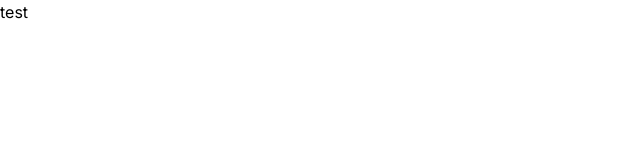
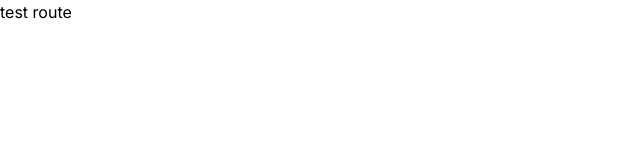
Before and after one commit to NazmulAlamShawon/nextjs-app, a Next.js app: page / in a window 1280 px wide. Shown: the top 160 px of the page, without its empty margins (0-640 px from the left). Built offline with nearby package versions, Linux system fonts and the light colour scheme.

Commit message:
Update page.tsx

```diff
--- a/app/page.tsx
+++ b/app/page.tsx
@@ -3,7 +3,7 @@ import React from 'react'
 const page = () => {
   return (
     <div>
-      <h1>  test</h1>
+      <h1>  test route</h1>
     </div>
   )
 }
```
